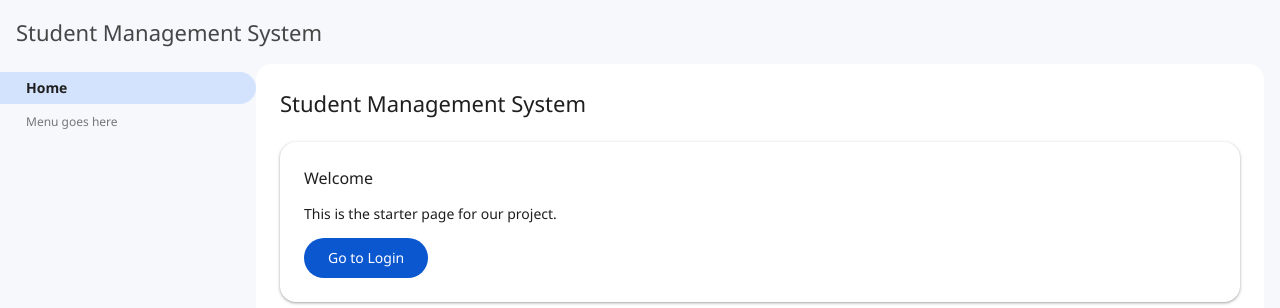
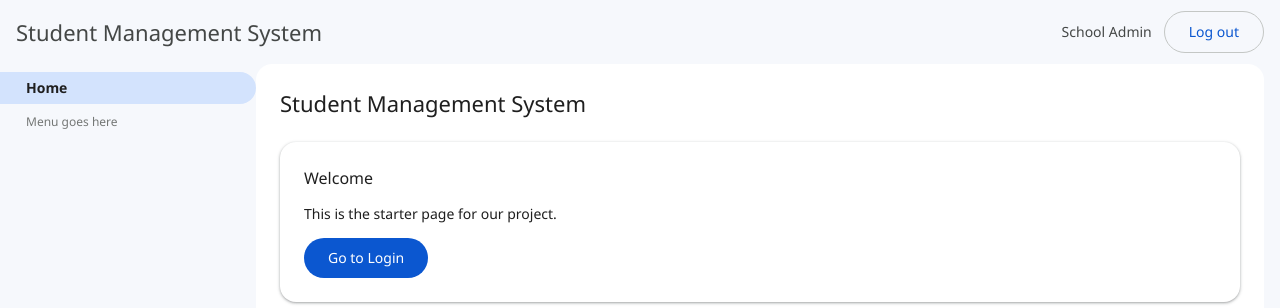
Before and after one commit to re-code1/laravel-capstone-2, a Laravel app: page / in a window 1280 px wide. Shown: the top 308 px of the page. Run offline with Laravel 12, Linux system fonts and the light colour scheme; a user stored in the database is signed in; data comes from the database, SQL or seed files in the repository.

Commit message:
Add logout button and user name to layout
Co-Authored-By: Claude Sonnet 5.5 <noreply@anthropic.com>

```diff
--- a/resources/views/layouts/app.blade.php
+++ b/resources/views/layouts/app.blade.php
@@ -9,6 +9,15 @@
 <body>
     <header class="site-header">
         <a href="{{ url('/') }}" class="brand">Student Management System</a>
+        @auth
+            <div class="user-menu">
+                <span>{{ auth()->user()->name }}</span>
+                <form method="POST" action="{{ url('/logout') }}" class="inline-form">
+                    @csrf
+                    <button type="submit" class="btn btn-secondary">Log out</button>
+                </form>
+            </div>
+        @endauth
         @guest
             <div class="user-menu">
                 <a href="{{ url('/login') }}" class="btn btn-secondary">Log in</a>
```
